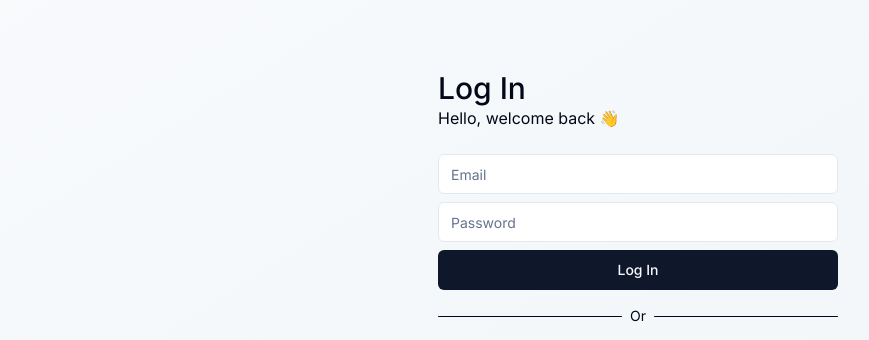
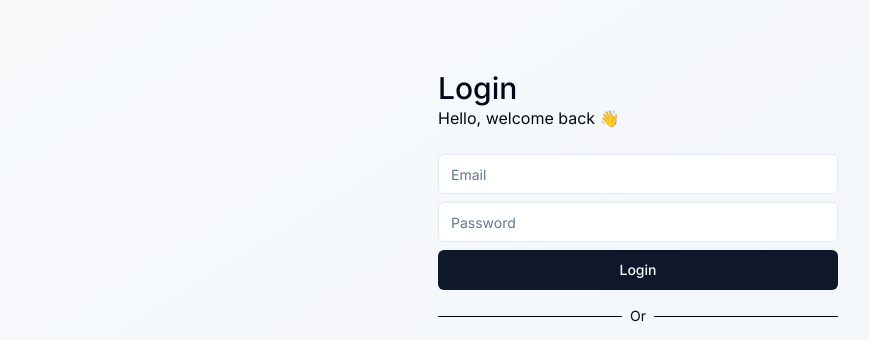
Before and after one commit to danzBraham/pointhread-frontend, a Next.js app: page /login in a window 1280 px wide. Shown: the part 150-490 px from the top of the page, without its empty margins (2-871 px from the left). Built offline with nearby package versions, Linux system fonts and the light colour scheme; no server answers.

Commit message:
style(ui): fix login button text casing

```diff
--- a/src/_components/form/login-form.tsx
+++ b/src/_components/form/login-form.tsx
@@ -28,7 +28,7 @@ export const LoginForm = () => {
         defaultValue={state?.formData?.password}
       />
       <Button disabled={isPending} className="w-full">
-        {isPending ? "Log In..." : "Log In"}
+        {isPending ? "Login..." : "Login"}
       </Button>
       {state?.message && <p className="text-rose-500">{state?.message}</p>}
     </form>
--- a/src/app/(auth)/login/page.tsx
+++ b/src/app/(auth)/login/page.tsx
@@ -9,7 +9,7 @@ export default function Page() {
 
       <section className="w-full max-w-md space-y-6 p-6">
         <div>
-          <h3 className="text-3xl font-medium">Log In</h3>
+          <h3 className="text-3xl font-medium">Login</h3>
           <p className="">Hello, welcome back 👋</p>
         </div>
 
```
